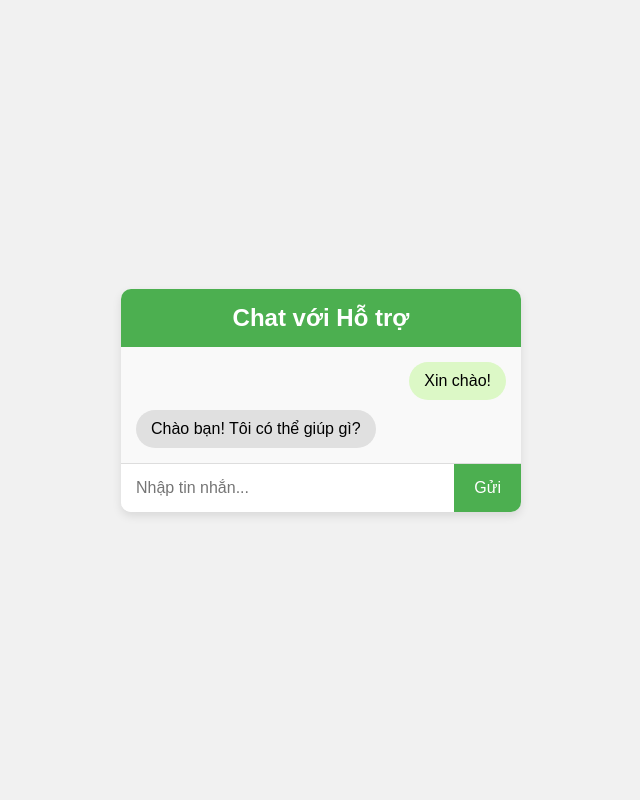
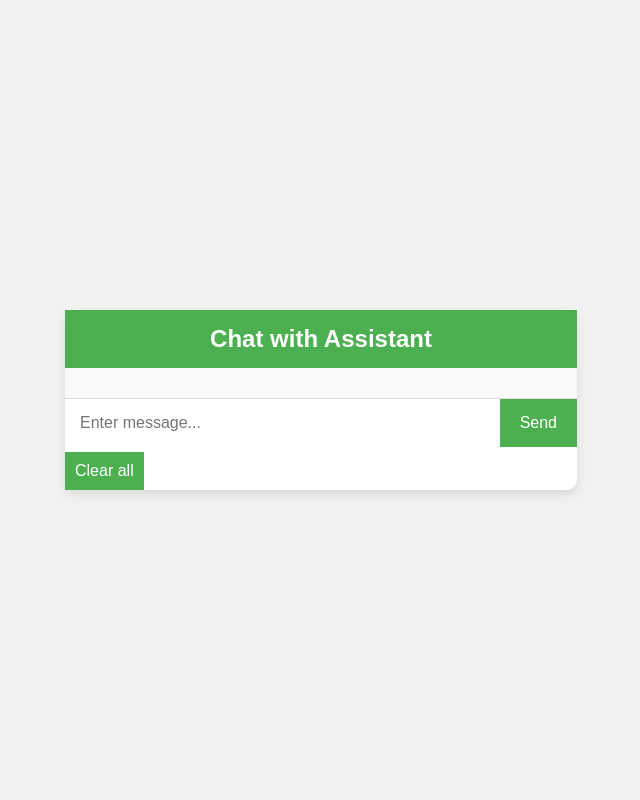
Before and after one commit to lngquoctrung/gemini-llm-rag-chatbot, a Flask app: page / in a window 1280 px wide. Shown: the whole page, without its empty margins (319-959 px from the left). Run offline with Flask 3, Linux system fonts and the light colour scheme; parts of the project's set-up code (start-up, migrations or seed data) failed here and were passed over.

Commit message:
completed

```diff
--- a/app.py
+++ b/app.py
@@ -1,17 +1,56 @@
-from flask import Flask, request, render_template
+from flask import Flask, render_template, request, session, redirect, url_for, jsonify
+import os
+import re
+import bleach
 from dotenv import load_dotenv
+load_dotenv()
+from src.gemini_rag_model import RAGChatbot
+from src.utils import convert_markdown_to_html
 
-load_dotenv()
+# Initialize Flask web app
+app = Flask(__name__)
+# Use session to store history chat
+app.secret_key = os.getenv("SESSION_SECRET_KEY")
 
-app = Flask(__name__)
+# Initialize RAG chatbot
+rag_chatbot = RAGChatbot()
 
-@app.route("/")
+@app.route("/", methods=["GET"])
 def home():
-    return render_template("index.html")
+    if "chat_history" not in session:
+        session["chat_history"] = []
+    return render_template("index.html", chat_history=session["chat_history"])
+
+@app.route("/chat", methods=["POST"])
+def chat():
+    user_message = request.json.get("message", "").strip()
+    if not user_message:
+        return jsonify({"error": "Empty message"}), 400
+
+    # Store user message into history conversation
+    session["chat_history"].append(("user", user_message))
+    session.modified = True
+
+    # Call bot
+    bot_response = rag_chatbot.generate_content(prompt=user_message)
+
+    # Handle response
+    bot_response = convert_markdown_to_html(bot_response)
+
+    # Store bot's response
+    session["chat_history"].append(("bot", bot_response))
+    session.modified = True
+
+    return jsonify({"bot_response": bot_response})
+
+@app.route("/reset", methods=["POST"])
+def reset():
+    session.pop("chat_history", None)
+    return redirect(url_for("home"))
 
 @app.route("/health-check")
 def health_check():
     return "Server is UP", 200
 
 if __name__ == "__main__":
-    app.run(debug=True)
+    app.run(host=os.getenv("HOST"), port=os.getenv("PORT"), debug=True)
--- /dev/null
+++ b/static/script.js
@@ -0,0 +1,52 @@
+const chatBox = document.getElementById("chat-box");
+const input = document.getElementById("message-input");
+const button = document.querySelector("button[type='submit']");
+const form = document.getElementById("chat-form");
+
+function toggleButton() {
+    button.disabled = input.value.trim() === "";
+}
+
+input.addEventListener("input", toggleButton);
+window.onload = toggleButton;
+
+function addMessage(sender, message, isTemp = false) {
+    const messageDiv = document.createElement("div");
+    messageDiv.classList.add("message", sender);
+    messageDiv.textContent = message;
+    if (isTemp) messageDiv.dataset.temp = "true";
+    chatBox.appendChild(messageDiv);
+    chatBox.scrollTop = chatBox.scrollHeight;
+    return messageDiv;
+}
+
+form.addEventListener("submit", async (e) => {
+    e.preventDefault();
+    const userMessage = input.value.trim();
+    if (!userMessage) return;
+
+    // Hiển thị message người dùng
+    addMessage("user", userMessage);
+    input.value = "";
+    toggleButton();
+
+    // Hiển thị loading
+    const loadingDiv = addMessage("bot", "Đang trả lời...", true);
+
+    try {
+        const response = await fetch("/chat", {
+            method: "POST",
+            headers: { "Content-Type": "application/json" },
+            body: JSON.stringify({ message: userMessage })
+        });
+
+        const data = await response.json();
+        if (data.bot_response) {
+            loadingDiv.innerHTML = data.bot_response;
+        } else {
+            loadingDiv.textContent = "Lỗi khi nhận phản hồi từ bot.";
+        }
+    } catch (err) {
+        loadingDiv.textContent = "Lỗi kết nối đến máy chủ.";
+    }
+});
--- a/static/style.css
+++ b/static/style.css
@@ -9,19 +9,21 @@ body {
     background: #f1f1f1;
     display: flex;
     justify-content: center;
-    align-items: center;
-    height: 100vh;
+    padding: 30px 0;
+    min-height: 100vh;
 }
 
 .chat-container {
-    width: 400px;
+    width: 40vw;
+    max-width: 600px;
     background: #fff;
     border-radius: 10px;
-    overflow: hidden;
     box-shadow: 0 4px 10px rgba(0, 0, 0, 0.1);
     display: flex;
     flex-direction: column;
+    margin: auto;
 }
+
 
 .chat-header {
     background: #4CAF50;
@@ -31,9 +33,9 @@ body {
 }
 
 .chat-box {
-    flex: 1;
+    max-height: 60vh;
+    overflow-y: auto;
     padding: 15px;
-    overflow-y: auto;
     display: flex;
     flex-direction: column;
     gap: 10px;
@@ -41,9 +43,10 @@ body {
 }
 
 .message {
-    padding: 10px 15px;
+    padding: 20px 30px;
     border-radius: 20px;
     max-width: 75%;
+    word-wrap: break-word;
 }
 
 .user {
@@ -82,3 +85,17 @@ body {
 .chat-input button:hover {
     background: #45a049;
 }
+
+.chat-reset {
+    margin-top: 5px;
+}
+
+.chat-reset button {
+    padding: 10px;
+    background: #4CAF50;
+    border: none;
+    color: white;
+    font-size: 16px;
+    cursor: pointer;
+    transition: background 0.3s;
+}
--- a/templates/index.html
+++ b/templates/index.html
@@ -3,50 +3,27 @@
 <head>
     <meta charset="UTF-8">
     <meta name="viewport" content="width=device-width, initial-scale=1.0">
-    <title>Giao diện Chat</title>
-    <link rel="stylesheet" href="../static/style.css">
+    <title>Chat with Assistant</title>
+    <link rel="stylesheet" href="{{ url_for('static', filename='style.css') }}">
 </head>
 <body>
     <div class="chat-container">
         <header class="chat-header">
-            <h2>Chat với Hỗ trợ</h2>
+            <h2>Chat with Assistant</h2>
         </header>
         <div class="chat-box" id="chat-box">
-            <div class="message user">Xin chào!</div>
-            <div class="message bot">Chào bạn! Tôi có thể giúp gì?</div>
+            {% for sender, message in chat_history %}
+                <div class="message {{ sender }}">{{ message|safe }}</div>
+            {% endfor %}
         </div>
-        <form class="chat-input" onsubmit="sendMessage(event)">
-            <input type="text" id="message-input" placeholder="Nhập tin nhắn..." autocomplete="off" required>
-            <button type="submit">Gửi</button>
+        <form class="chat-input" id="chat-form">
+            <input type="text" id="message-input" name="message" placeholder="Enter message..." autocomplete="off" required>
+            <button type="submit" disabled>Send</button>
+        </form>
+        <form class="chat-reset" method="POST" action="{{ url_for('reset') }}">
+            <button type="submit">Clear all</button>
         </form>
     </div>
-
-    <script>
-        function sendMessage(event) {
-            event.preventDefault();
-            const input = document.getElementById('message-input');
-            const message = input.value.trim();
-            if (message !== '') {
-                const chatBox = document.getElementById('chat-box');
-                const userMsg = document.createElement('div');
-                userMsg.className = 'message user';
-                userMsg.textContent = message;
-                chatBox.appendChild(userMsg);
-                input.value = '';
-
-                // Scroll xuống cuối
-                chatBox.scrollTop = chatBox.scrollHeight;
-
-                // Giả lập phản hồi bot
-                setTimeout(() => {
-                    const botMsg = document.createElement('div');
-                    botMsg.className = 'message bot';
-                    botMsg.textContent = 'Bạn vừa nói: ' + message;
-                    chatBox.appendChild(botMsg);
-                    chatBox.scrollTop = chatBox.scrollHeight;
-                }, 800);
-            }
-        }
-    </script>
+    <script src="{{ url_for('static', filename='script.js') }}"></script>
 </body>
 </html>
```
Also changed, not shown: llm/chatbot-gemini.py (deleted, +0 -9 lines), llm/rag-gemini.py (deleted, +0 -28 lines), requirements.txt (added, +32 -0 lines), src/gemini_rag_model.py (added, +54 -0 lines), src/utils.py (added, +64 -0 lines), README.md, assets/demo1.png (added), assets/demo2.png (added), assets/demo3.png (added), assets/demo4.png (added), src/__init__.py (added), 4 other files.
